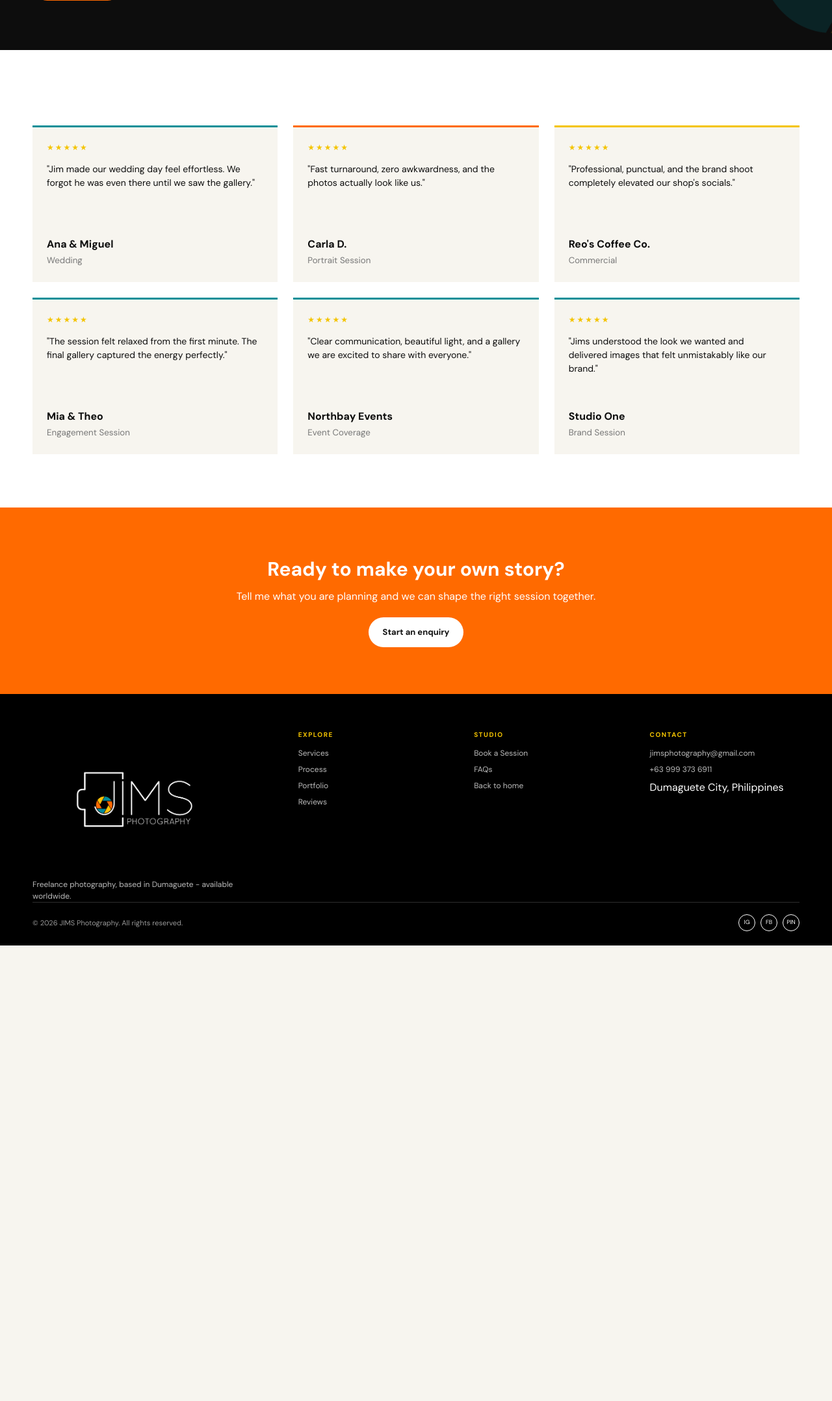
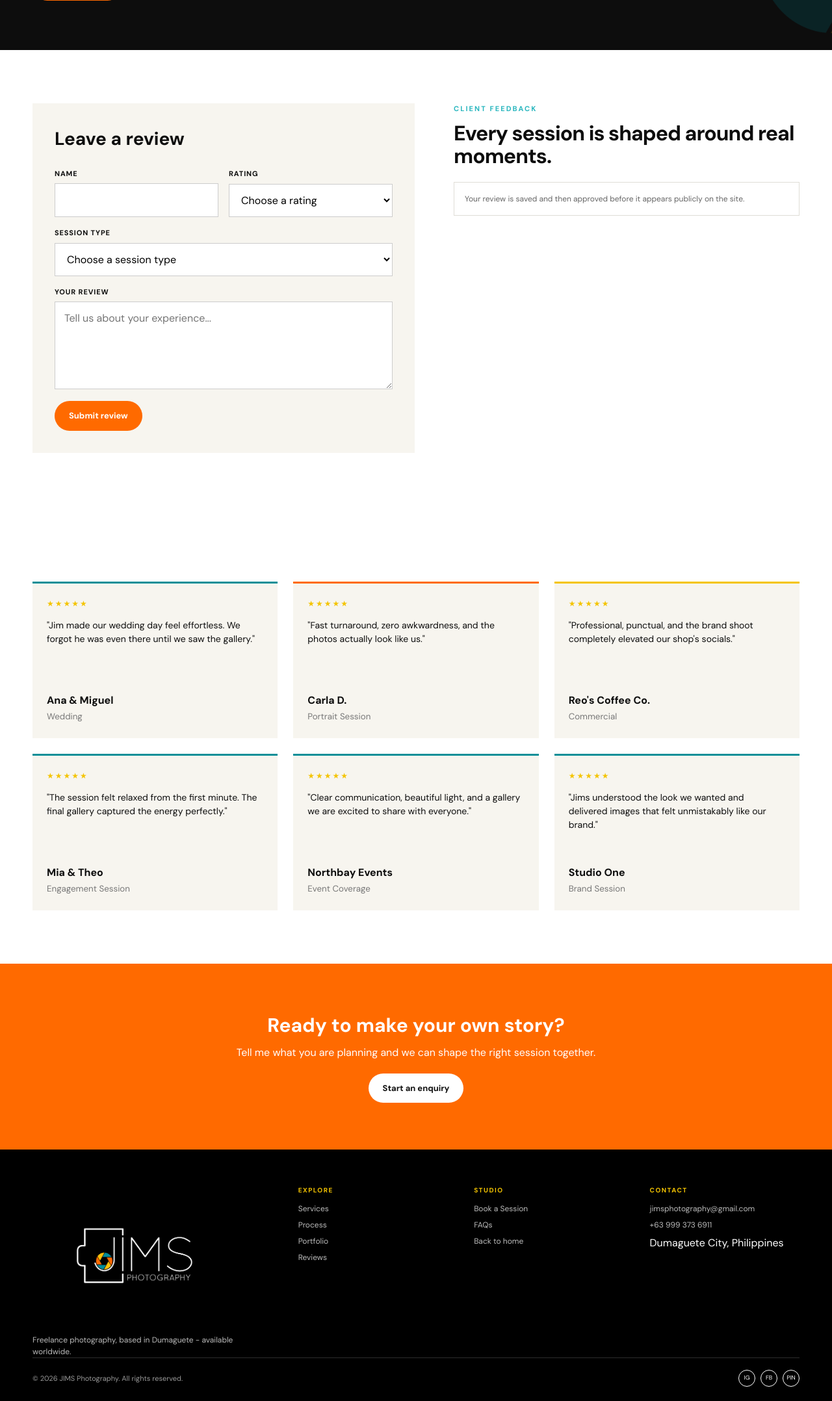
Before and after one commit to jamesazrelsigasig/sigasig_project_webapp, a PHP site: page /reviews.php in a window 1280 px wide. Shown: the part 373-2529 px from the top of the page at 65% size. Before the commit the page ends 1828 px from the top, so only its background shows below. Run offline with PHP 8.4, Linux system fonts and the light colour scheme; data that the repository does not hold is empty.

Commit message:
Add review submission feedback

```diff
--- a/Database/auth.php
+++ b/Database/auth.php
@@ -80,7 +80,11 @@ function renderStatusModal(): string
         'registered' => ['Account created.', 'Your JIMS Photography account is ready to use.'],
         'logout_success' => ['You are logged out.', 'Thanks for visiting JIMS Photography.'],
         'success' => ['Request received.', 'Thanks. Your details have been saved successfully.'],
-        'booking_success' => ['Booking request received.', 'Your selected date is reserved while Jims confirms the details with you.']
+        'review_success' => ['Review submitted.', 'Thanks for sharing your experience. Your review is awaiting approval.'],
+        'booking_success' => ['Booking request received.', 'Your selected date is reserved while Jims confirms the details with you.'],
+        'invalid' => ['Please check the form.', 'Some details look incorrect. Please try again.'],
+        'invalid_rating' => ['Please choose a valid rating.', 'Select a star rating between 1 and 5.'],
+        'invalid_message' => ['Review too short.', 'Please write a little more detail about your experience.']
     ];
     $status = (string) ($_GET['status'] ?? '');
     if (!isset($messages[$status])) {
--- a/reviews.php
+++ b/reviews.php
@@ -1,8 +1,21 @@
+<?php
+require __DIR__ . '/Database/auth.php';
+require __DIR__ . '/Database/config.php';
+$status = (string) ($_GET['status'] ?? '');
+$statusMessage = [
+  'review_success' => 'Thanks. Your review has been submitted and is awaiting approval.',
+  'success' => 'Thanks. Your review has been submitted and is awaiting approval.',
+  'invalid' => 'Please check the form and try again.',
+  'invalid_message' => 'Please write a longer review message.',
+  'invalid_rating' => 'Please choose a valid star rating.',
+  'error' => 'We could not save your review right now. Please try again.'
+][$status] ?? '';
+$publicReviews = $conn->query('SELECT name, rating, session_type, message FROM reviews WHERE is_approved = 1 ORDER BY created_at DESC LIMIT 12')->fetch_all(MYSQLI_ASSOC);
+?>
 <!doctype html>
 <html lang="en">
 
 <head>
-    <?php require __DIR__ . '/Database/auth.php'; ?>
     <meta charset="utf-8">
     <meta name="viewport" content="width=device-width,initial-scale=1">
     <meta name="description" content="Client reviews for JIMS Photography">
@@ -41,43 +54,106 @@
 
     <main>
         <section class="section">
+            <div class="container contact-grid">
+                <div class="contact-card">
+                    <h2>Leave a review</h2>
+                    <form action="Database/review-submit.php" method="POST" class="contact-form">
+                        <input type="hidden" name="csrf_token" value="<?= htmlspecialchars(csrfToken(), ENT_QUOTES, 'UTF-8') ?>">
+                        <div class="form-grid">
+                            <div class="field">
+                                <label for="review-name">Name</label>
+                                <input id="review-name" name="name" required>
+                            </div>
+                            <div class="field">
+                                <label for="review-rating">Rating</label>
+                                <select id="review-rating" name="rating" required>
+                                    <option value="">Choose a rating</option>
+                                    <option value="5">5 stars</option>
+                                    <option value="4">4 stars</option>
+                                    <option value="3">3 stars</option>
+                                    <option value="2">2 stars</option>
+                                    <option value="1">1 star</option>
+                                </select>
+                            </div>
+                            <div class="field full">
+                                <label for="review-session">Session type</label>
+                                <select id="review-session" name="session_type" required>
+                                    <option value="">Choose a session type</option>
+                                    <option value="Wedding">Wedding</option>
+                                    <option value="Portrait">Portrait</option>
+                                    <option value="Commercial">Commercial</option>
+                                    <option value="Other">Other</option>
+                                </select>
+                            </div>
+                            <div class="field full">
+                                <label for="review-message">Your review</label>
+                                <textarea id="review-message" name="message" placeholder="Tell us about your experience..." required></textarea>
+                            </div>
+                        </div>
+                        <button class="btn mt-18" type="submit">Submit review</button>
+                        <?php if ($statusMessage !== ''): ?>
+                            <p class="form-status<?= $status === 'review_success' || $status === 'success' ? '' : ' is-error' ?>">
+                                <?= htmlspecialchars($statusMessage, ENT_QUOTES, 'UTF-8') ?>
+                            </p><?php endif; ?>
+                    </form>
+                </div>
+                <div>
+                    <div class="eyebrow teal">Client feedback</div>
+                    <h2 class="section-title">Every session is shaped around real moments.</h2>
+                    <div class="notice">Your review is saved and then approved before it appears publicly on the site.</div>
+                </div>
+            </div>
+        </section>
+
+        <section class="section">
             <div class="container">
                 <div class="reviews-grid" aria-live="polite">
+                    <?php if ($publicReviews): ?>
+                        <?php foreach ($publicReviews as $review): ?>
                             <article class="review">
-                        <div class="review-stars">&#9733;&#9733;&#9733;&#9733;&#9733;</div>
+                                <div class="review-stars"><?= str_repeat('★', (int) $review['rating']) ?></div>
+                                <p>&quot;<?= htmlspecialchars($review['message'], ENT_QUOTES, 'UTF-8') ?>&quot;</p>
+                                <strong><?= htmlspecialchars($review['name'], ENT_QUOTES, 'UTF-8') ?></strong><br>
+                                <small><?= htmlspecialchars($review['session_type'], ENT_QUOTES, 'UTF-8') ?></small>
+                            </article>
+                        <?php endforeach; ?>
+                    <?php else: ?>
+                        <article class="review">
+                            <div class="review-stars">★★★★★</div>
                             <p>&quot;Jim made our wedding day feel effortless. We forgot he was even there until we saw the
                                 gallery.&quot;</p>
                             <strong>Ana &amp; Miguel</strong><br><small>Wedding</small>
                         </article>
                         <article class="review">
-                        <div class="review-stars">&#9733;&#9733;&#9733;&#9733;&#9733;</div>
+                            <div class="review-stars">★★★★★</div>
                             <p>&quot;Fast turnaround, zero awkwardness, and the photos actually look like us.&quot;</p>
                             <strong>Carla D.</strong><br><small>Portrait Session</small>
                         </article>
                         <article class="review">
-                        <div class="review-stars">&#9733;&#9733;&#9733;&#9733;&#9733;</div>
+                            <div class="review-stars">★★★★★</div>
                             <p>&quot;Professional, punctual, and the brand shoot completely elevated our shop's
                                 socials.&quot;</p>
                             <strong>Reo's Coffee Co.</strong><br><small>Commercial</small>
                         </article>
                         <article class="review">
-                        <div class="review-stars">&#9733;&#9733;&#9733;&#9733;&#9733;</div>
+                            <div class="review-stars">★★★★★</div>
                             <p>&quot;The session felt relaxed from the first minute. The final gallery captured the energy
                                 perfectly.&quot;</p>
                             <strong>Mia &amp; Theo</strong><br><small>Engagement Session</small>
                         </article>
                         <article class="review">
-                        <div class="review-stars">&#9733;&#9733;&#9733;&#9733;&#9733;</div>
+                            <div class="review-stars">★★★★★</div>
                             <p>&quot;Clear communication, beautiful light, and a gallery we are excited to share with
                                 everyone.&quot;</p>
                             <strong>Northbay Events</strong><br><small>Event Coverage</small>
                         </article>
                         <article class="review">
-                        <div class="review-stars">&#9733;&#9733;&#9733;&#9733;&#9733;</div>
+                            <div class="review-stars">★★★★★</div>
                             <p>&quot;Jims understood the look we wanted and delivered images that felt unmistakably like our
                                 brand.&quot;</p>
                             <strong>Studio One</strong><br><small>Brand Session</small>
                         </article>
+                    <?php endif; ?>
                 </div>
             </div>
         </section>
```
Also changed, not shown: Database/review-submit.php (+19 -2 lines). Lines whose indentation alone changed are shown as unchanged.
